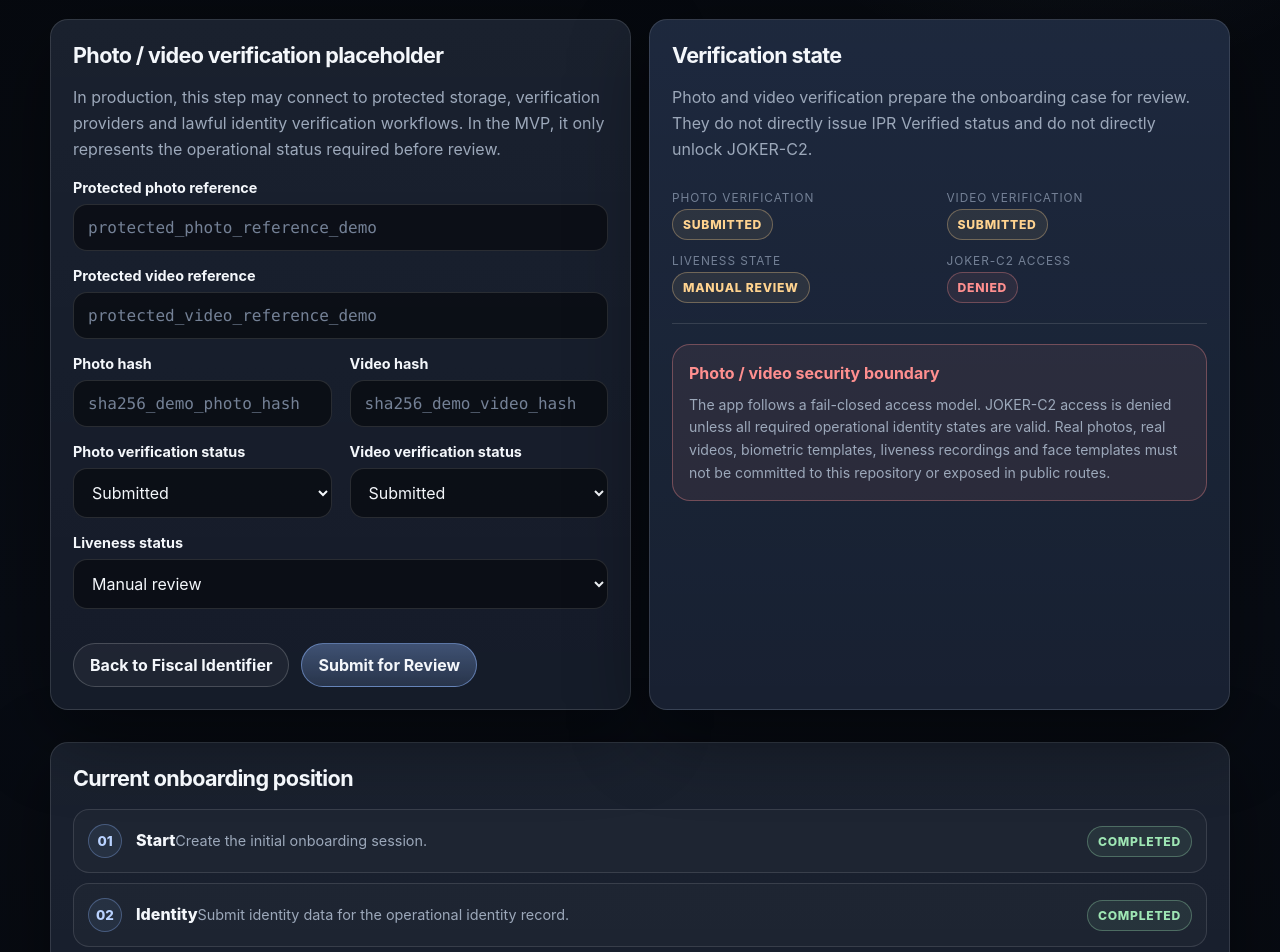
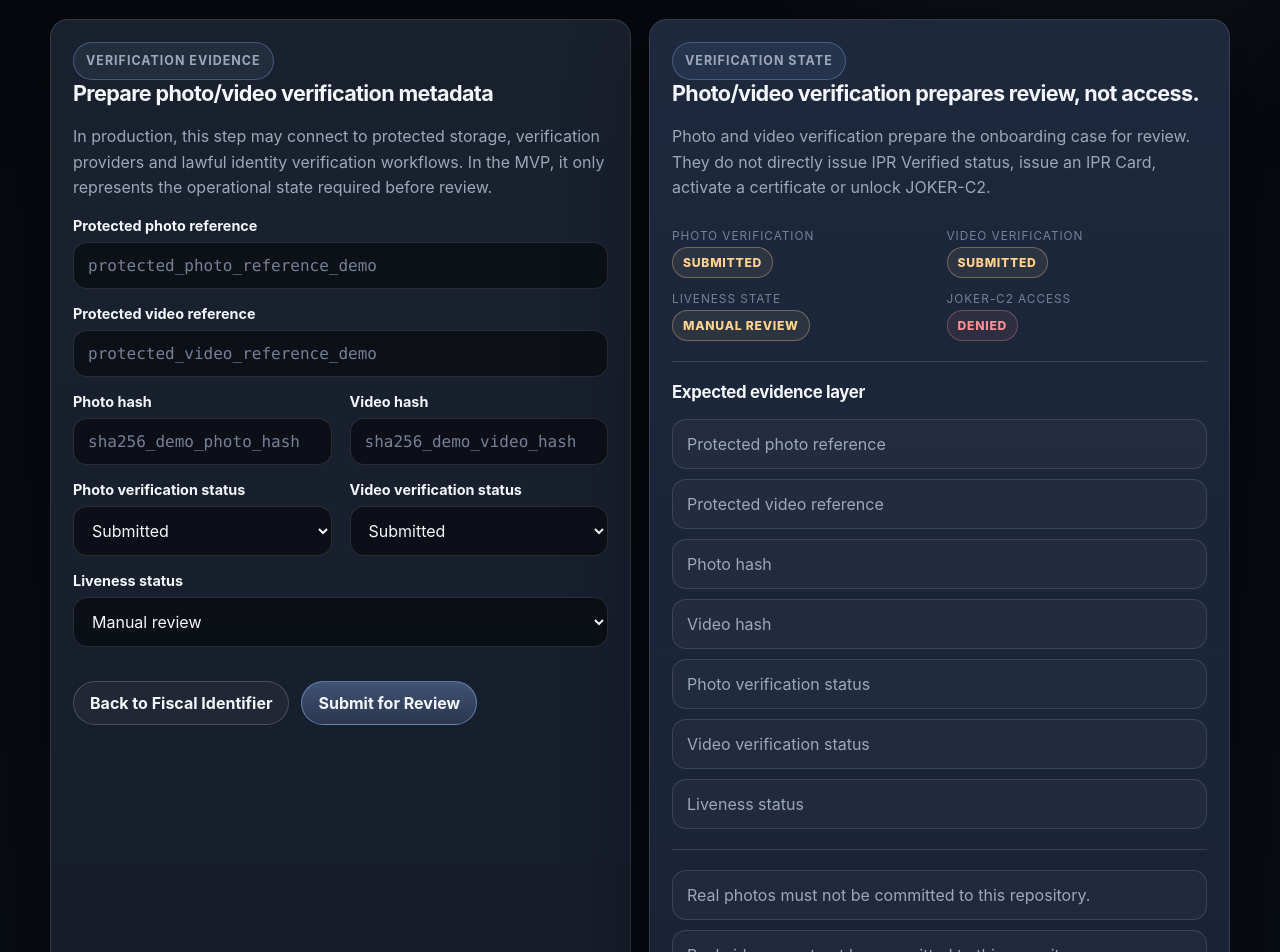
Before and after one commit to manuelcoletta1-source/hbce-ipr-onboarding-app, a Next.js app: page /onboarding/photo-video in a window 1280 px wide. Shown: the part 560-1512 px from the top of the page. Built offline with nearby package versions, Linux system fonts and the light colour scheme.

Commit message:
refactor(onboarding-photo-video): define safe verification metadata step

```diff
--- a/app/onboarding/photo-video/page.tsx
+++ b/app/onboarding/photo-video/page.tsx
@@ -6,29 +6,71 @@ import { BoundaryNotice } from "@/components/BoundaryNotice";
 import { OnboardingStepper } from "@/components/OnboardingStepper";
 import { StatusBadge } from "@/components/StatusBadge";
 
+const PHOTO_VIDEO_STATE_ITEMS = [
+  {
+    label: "Photo verification",
+    status: "submitted"
+  },
+  {
+    label: "Video verification",
+    status: "submitted"
+  },
+  {
+    label: "Liveness state",
+    status: "manual_review"
+  },
+  {
+    label: "JOKER-C2 access",
+    status: "denied"
+  }
+] as const;
+
+const PHOTO_VIDEO_BOUNDARIES = [
+  "Real photos must not be committed to this repository.",
+  "Real videos must not be committed to this repository.",
+  "Biometric templates must not be stored in public routes.",
+  "Liveness recordings must remain in protected processing environments.",
+  "Photo/video verification does not directly issue IPR Verified status.",
+  "JOKER-C2 access remains denied by default."
+] as const;
+
+const PHOTO_VIDEO_EVIDENCE_ITEMS = [
+  "Protected photo reference",
+  "Protected video reference",
+  "Photo hash",
+  "Video hash",
+  "Photo verification status",
+  "Video verification status",
+  "Liveness status"
+] as const;
+
 export default function OnboardingPhotoVideoPage() {
   return (
     <div className="hbce-container">
       <section className="hbce-hero">
         <p className="hbce-kicker">Step 05 · Photo / Video</p>
 
-        <h1 className="hbce-title">Prepare photo and video verification state.</h1>
+        <h1 className="hbce-title">
+          Prepare photo and video verification state.
+        </h1>
 
         <p className="hbce-lead">
           This MVP page simulates the subject-document coherence and liveness
           verification stage. It does not process real photos, real videos,
-          biometric templates or liveness recordings.
+          biometric templates, face templates or liveness recordings.
         </p>
       </section>
 
       <section className="hbce-section">
         <div className="hbce-grid hbce-grid--2">
           <div className="hbce-card">
-            <h2>Photo / video verification placeholder</h2>
+            <p className="hbce-kicker">Verification evidence</p>
+            <h2>Prepare photo/video verification metadata</h2>
+
             <p>
               In production, this step may connect to protected storage,
               verification providers and lawful identity verification workflows.
-              In the MVP, it only represents the operational status required
+              In the MVP, it only represents the operational state required
               before review.
             </p>
 
@@ -38,6 +80,7 @@ export default function OnboardingPhotoVideoPage() {
                   Protected photo reference
                 </label>
                 <input
+                  autoComplete="off"
                   className="hbce-input hbce-mono"
                   id="photo_reference"
                   name="photo_reference"
@@ -51,6 +94,7 @@ export default function OnboardingPhotoVideoPage() {
                   Protected video reference
                 </label>
                 <input
+                  autoComplete="off"
                   className="hbce-input hbce-mono"
                   id="video_reference"
                   name="video_reference"
@@ -65,6 +109,7 @@ export default function OnboardingPhotoVideoPage() {
                     Photo hash
                   </label>
                   <input
+                    autoComplete="off"
                     className="hbce-input hbce-mono"
                     id="photo_hash"
                     name="photo_hash"
@@ -78,6 +123,7 @@ export default function OnboardingPhotoVideoPage() {
                     Video hash
                   </label>
                   <input
+                    autoComplete="off"
                     className="hbce-input hbce-mono"
                     id="video_hash"
                     name="video_hash"
@@ -159,42 +205,42 @@ export default function OnboardingPhotoVideoPage() {
           </div>
 
           <div className="hbce-card hbce-card--soft">
-            <h2>Verification state</h2>
+            <p className="hbce-kicker">Verification state</p>
+            <h2>Photo/video verification prepares review, not access.</h2>
+
             <p>
               Photo and video verification prepare the onboarding case for
-              review. They do not directly issue IPR Verified status and do not
-              directly unlock JOKER-C2.
+              review. They do not directly issue IPR Verified status, issue an
+              IPR Card, activate a certificate or unlock JOKER-C2.
             </p>
 
             <div className="hbce-card-preview__meta">
-              <div className="hbce-meta">
-                <span className="hbce-meta__label">Photo verification</span>
-                <span className="hbce-meta__value">
-                  <StatusBadge status="submitted" />
-                </span>
-              </div>
+              {PHOTO_VIDEO_STATE_ITEMS.map((item) => (
+                <div className="hbce-meta" key={item.label}>
+                  <span className="hbce-meta__label">{item.label}</span>
+                  <span className="hbce-meta__value">
+                    <StatusBadge status={item.status} />
+                  </span>
+                </div>
+              ))}
+            </div>
 
-              <div className="hbce-meta">
-                <span className="hbce-meta__label">Video verification</span>
-                <span className="hbce-meta__value">
-                  <StatusBadge status="submitted" />
-                </span>
-              </div>
+            <div className="hbce-divider" />
 
-              <div className="hbce-meta">
-                <span className="hbce-meta__label">Liveness state</span>
-                <span className="hbce-meta__value">
-                  <StatusBadge status="manual_review" />
-                </span>
-              </div>
+            <h3>Expected evidence layer</h3>
+            <ul className="hbce-list">
+              {PHOTO_VIDEO_EVIDENCE_ITEMS.map((item) => (
+                <li key={item}>{item}</li>
+              ))}
+            </ul>
 
-              <div className="hbce-meta">
-                <span className="hbce-meta__label">JOKER-C2 access</span>
-                <span className="hbce-meta__value">
-                  <StatusBadge status="denied" />
-                </span>
-              </div>
-            </div>
+            <div className="hbce-divider" />
+
+            <ul className="hbce-list">
+              {PHOTO_VIDEO_BOUNDARIES.map((boundary) => (
+                <li key={boundary}>{boundary}</li>
+              ))}
+            </ul>
 
             <div className="hbce-divider" />
 
```
